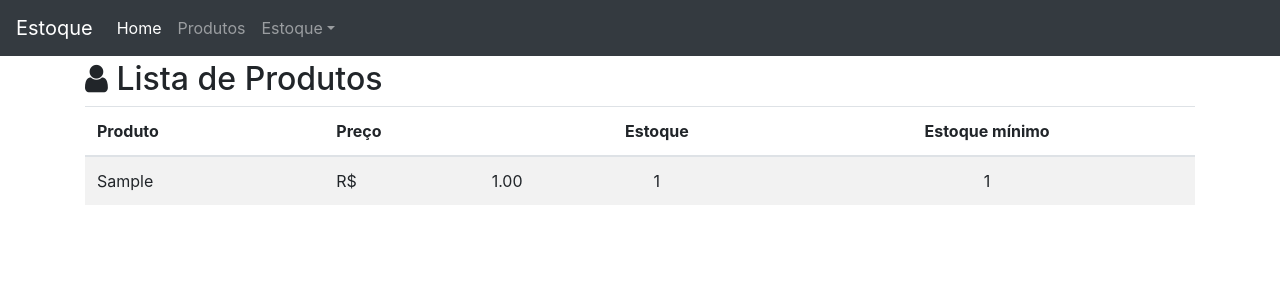
After one commit to wagnercl31/estoque, a Django app: template projeto/produto/templates/produto_list.html in a window 1280 px wide. The commit adds this page. Shown: the top 300 px of the page. Run offline with Django 3.2, Linux system fonts and the light colour scheme; the template is opened without the code that fills it: values that come from a table or form of the project are taken from there, others are empty; tables that the repository leaves empty hold one stand-in row (values such as "Sample post"); parts of the project's set-up code (start-up, migrations or seed data) failed here and were passed over; some libraries are stand-ins or nearby versions.

Commit message:
produto_list criado

```diff
--- a/projeto/core/templates/base.html
+++ b/projeto/core/templates/base.html
@@ -10,6 +10,12 @@
     <!-- Bootstrap CSS -->
     <link rel="stylesheet" href="https://stackpath.bootstrapcdn.com/bootstrap/4.3.1/css/bootstrap.min.css" integrity="sha384-ggOyR0iXCbMQv3Xipma34MD+dH/1fQ784/j6cY/iJTQUOhcWr7x9JvoRxT2MZw1T" crossorigin="anonymous">
     <link rel="stylesheet" href="https://stackpath.bootstrapcdn.com/font-awesome/4.7.0/css/font-awesome.min.css">
+
+    <style>
+        body {
+            margin-top: 60px;
+        }
+    </style>
 
     {% block css %} {% endblock css %}
 
--- /dev/null
+++ b/projeto/produto/templates/produto_list.html
@@ -0,0 +1,32 @@
+{% extends "base.html" %}
+
+{% block content %}
+
+<div class="page-header">
+    <h2><i class="fa fa-user"></i> Lista de Produtos</h2>
+
+    {% if object_list %}
+    <table class="table table-striped">
+        <thead>
+            <tr>
+                <th>Produto</th>
+                <th>Preço</th>
+                <th class="text-center">Estoque</th>
+                <th class="text-center">Estoque mínimo</th>
+            </tr>
+        </thead>
+        <tbody>
+            <tr>
+                <td>{{ object.produto}}</td>
+                <td>R$ <span class="pull-right">{{ object.preco }}</span></td>
+                <td class="text-center">{{ object.estoque }}</td>
+                <td class="text-center">{{ object.estoque_minimo }}</td>
+            </tr>
+        </tbody>
+    </table>
+    {% else %}
+        <p class="alert alert-warning">Sem itens na lista.</p>
+    {% endif %}
+</div>
+
+{% endblock content %}
--- /dev/null
+++ b/projeto/produto/urls.py
@@ -0,0 +1,8 @@
+from django.urls import path
+from projeto.produto import views as v
+
+app_name = 'produto'
+
+urlpatterns = [
+    path('', v.produto_list, name = 'produto_list'),
+]
--- a/projeto/urls.py
+++ b/projeto/urls.py
@@ -18,5 +18,6 @@ from django.urls import include, path
 
 urlpatterns = [
     path('', include('projeto.core.urls')),
+    path('produto/', include('projeto.produto.urls')),
     path('admin/', admin.site.urls),
 ]
```
Also changed, not shown: projeto/produto/views.py (+6 -1 lines).
